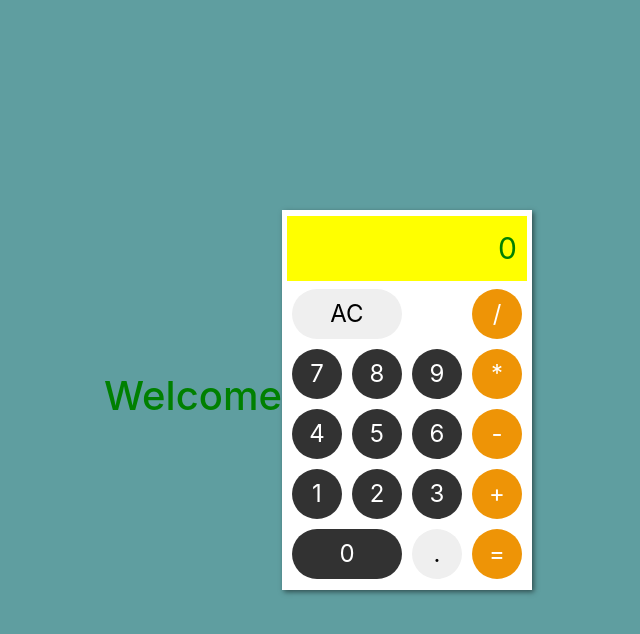
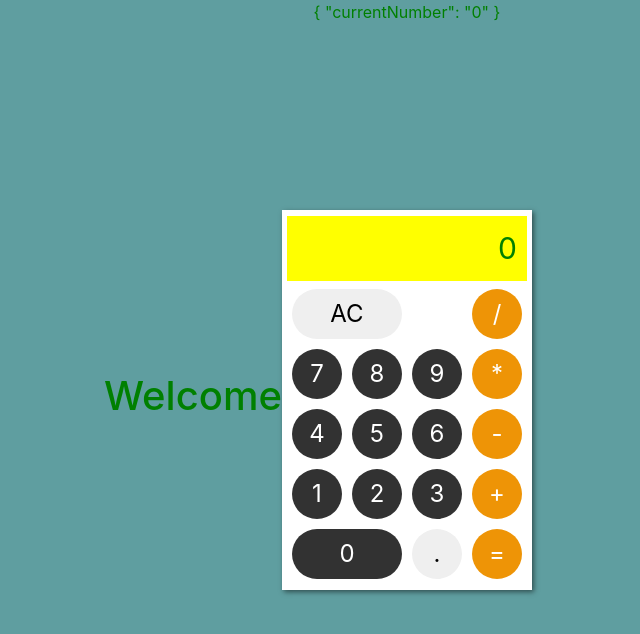
Before and after one commit to cvilla714/reactcalculator, a React (Create React App) app: page / in a window 1280 px wide. Shown: the top 634 px of the page, without its empty margins (322-962 px from the left). Built offline with nearby package versions, Linux system fonts and the light colour scheme.

Commit message:
returning the current number and added the p tag to display the current numer previous and operation

```diff
--- a/src/index.js
+++ b/src/index.js
@@ -34,6 +34,7 @@ class App extends React.Component {
           currentNumber: currentNumber + innerText,
         });
       }
+      return;
     }
     switch (innerText) {
       case "AC": {
@@ -71,9 +72,9 @@ class App extends React.Component {
       }
     }
 
-    this.setState({
-      lastPressed: innerText,
-    });
+    // this.setState({
+    // lastPressed: innerText,
+    // });
     // alert(innerText);
   };
   render() {
@@ -81,6 +82,7 @@ class App extends React.Component {
 
     return (
       <div className=" calculator">
+        <p style={{ position: "absolute", top: 0 }}>{JSON.stringify(this.state, null, 2)}</p>
         <div id="display" className="display">
           {currentNumber}
         </div>
```
